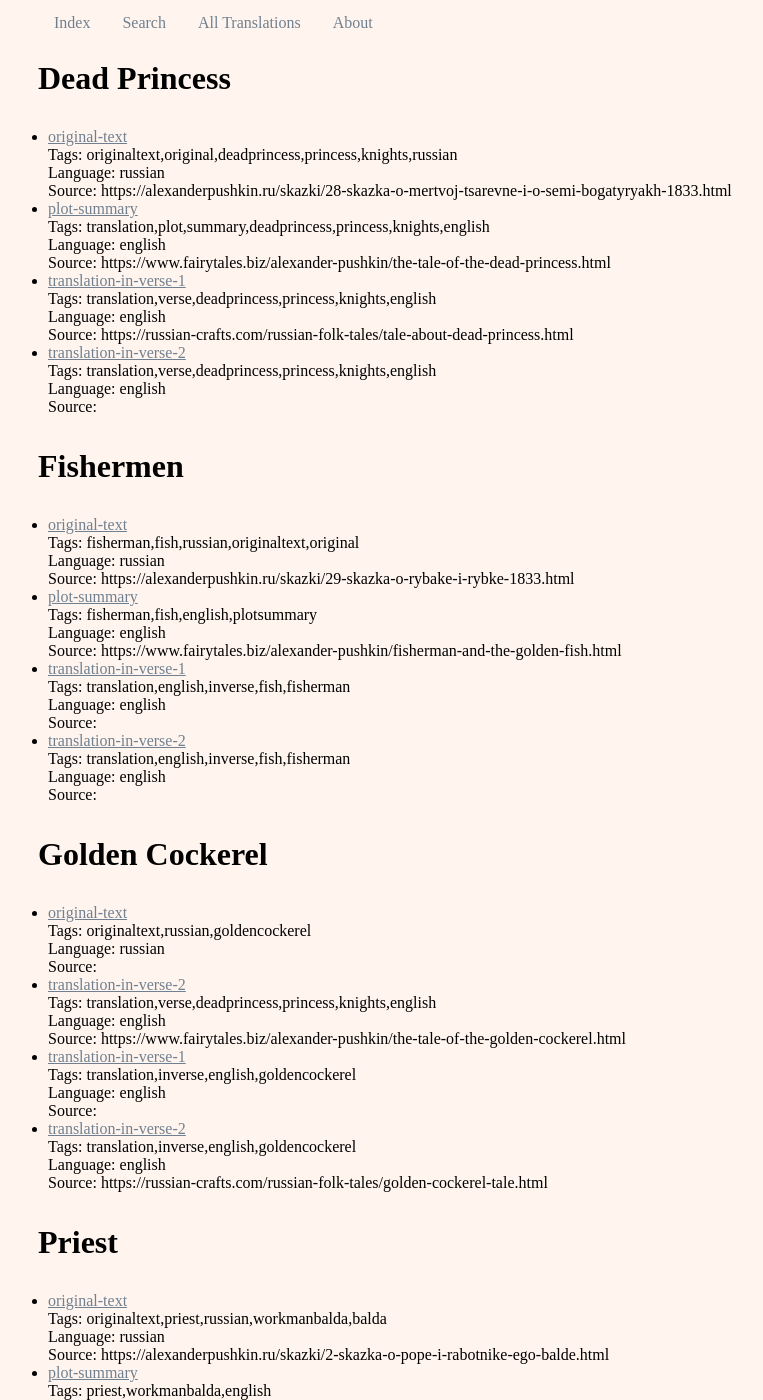
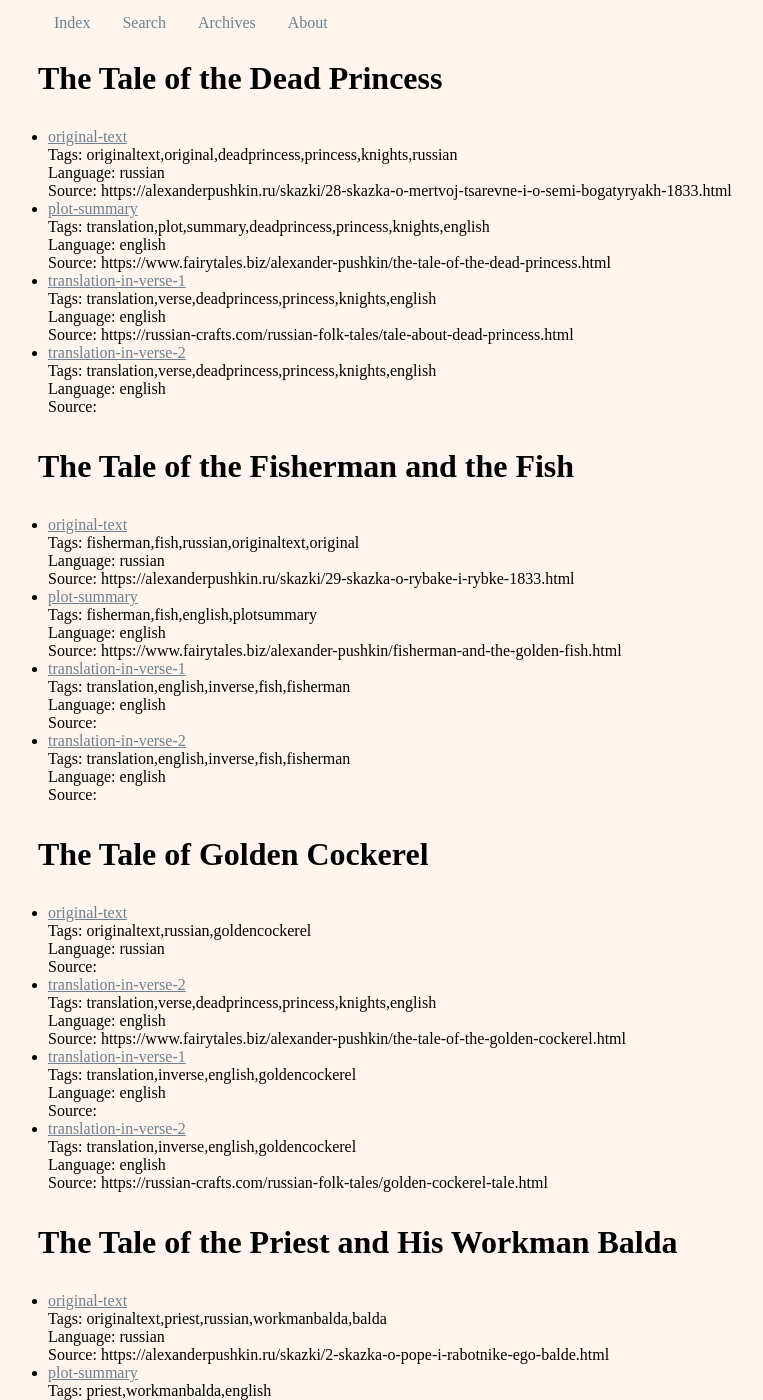
Before and after one commit to BlueJessie/7AAVDM14-project, a Jekyll site: the page built from archives.html, in a window 1280 px wide and 1400 px high. Shown: the whole window, without its empty margins (202-965 px from the left). Built offline with Jekyll 4.4.1, drawn with Linux system fonts in a browser that asks for light colours; some of the changed text lies outside the part shown.

Commit message:
complete names of tales in archives page

```diff
--- a/_layouts/index.html
+++ b/_layouts/index.html
@@ -13,7 +13,7 @@ layout: default
             <div class="navbar">
                 <a href="{{ site.baseurl }}/index">Index</a>
                 <a href="{{ site.baseurl }}/search">Search </a>
-                <a href="{{ site.baseurl }}/translation">All Translations</a>
+                <a href="{{ site.baseurl }}/archives">Archives</a>
                 <a href="{{ site.baseurl }}/about">About</a>
             </div>
         </div>
--- a/_layouts/tsar.html
+++ b/_layouts/tsar.html
@@ -11,7 +11,7 @@ layout: index
 
 <div class = "page">
     <div class = "content">
-        <h1>{{ page. title }}</h1>
+        <h1>{{ page.title }}</h1>
             <ul>
                 {% for item in site.translation %}
                     {% if item.category == 'tsar' %}
--- a/_translation/index.html
+++ b/archives.html
@@ -2,7 +2,7 @@
 layout: index
 ---
 
-<h1>Dead Princess</h1>
+<h1>The Tale of the Dead Princess</h1>
 <ul>
     {% for item in site.translation %}
         {% if item.category == 'dead-princess' %}
@@ -16,7 +16,7 @@ layout: index
     {% endfor %}
 </ul>
 
-<h1>Fishermen</h1>
+<h1>The Tale of the Fisherman and the Fish</h1>
 <ul>
     {% for item in site.translation %}
         {% if item.category == 'fishermen' %}
@@ -30,7 +30,7 @@ layout: index
     {% endfor %}
 </ul>
 
-<h1>Golden Cockerel</h1>
+<h1>The Tale of Golden Cockerel</h1>
 <ul>
     {% for item in site.translation %}
         {% if item.category == 'golden-cockerel' %}
@@ -44,7 +44,7 @@ layout: index
     {% endfor %}
 </ul>
 
-<h1>Priest</h1>
+<h1>The Tale of the Priest and His Workman Balda</h1>
 <ul>
     {% for item in site.translation %}
         {% if item.category == 'priest' %}
@@ -58,7 +58,7 @@ layout: index
     {% endfor %}
 </ul>
 
-<h1>Tsar</h1>
+<h1>The Tale of Tsar Saltan</h1>
 <ul>
     {% for item in site.translation %}
         {% if item.category == 'tsar' %}
--- a/search.html
+++ b/search.html
@@ -7,7 +7,7 @@ layout: index
 <br>
 <p>Search title, tags, year, language, or translation versions</p>
 <div id="search-container">
-  <input type="text" id="search-input" placeholder="Search blog posts..">
+  <input type="text" id="search-input" placeholder="Try russian, princess, tsar, ..">
   <ul id="results-container"></ul>
 </div>
 
--- a/style.css
+++ b/style.css
@@ -84,8 +84,6 @@ body {
 
 .content{
     display:grid | inline-grid;
-    margin:auto;
-    grid-column-gap: 30px;
 }
 
 .img{
@@ -102,6 +100,11 @@ img{
     align-self: baseline;
 }
 
+@media (max-width: 300px) {
+    #gallery {
+        grid-template-columns: repeat(1, 275px);
+    }
+  }
 @media (max-width: 600px) {
     #gallery {
         grid-template-columns: repeat(1, 275px);
@@ -113,6 +116,7 @@ img{
         grid-template-columns: repeat(2, 275px);
     }
   }
+
 @media (min-width: 1200px) {
     #gallery {
         grid-template-columns: repeat(3, 275px);
```
